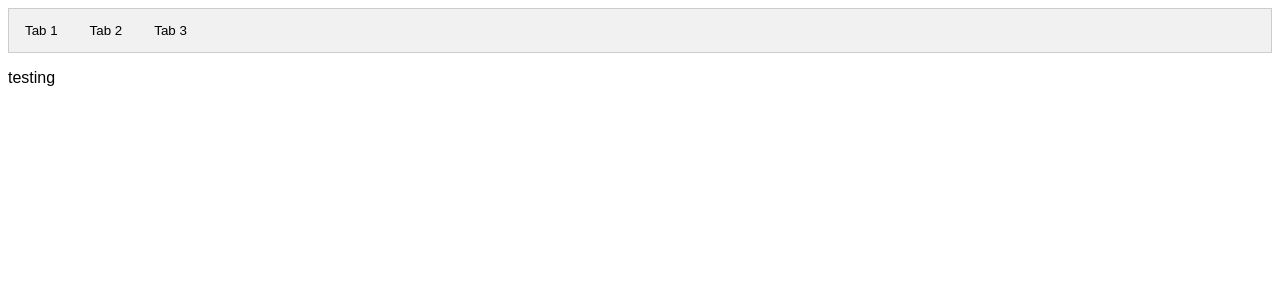
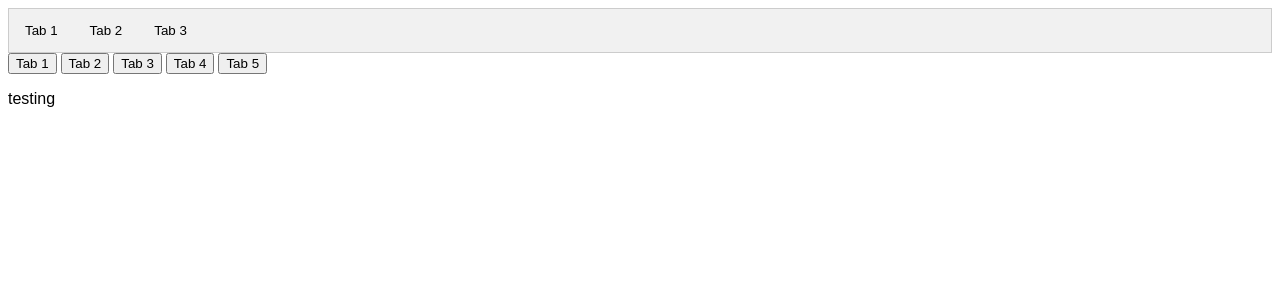
Before and after one commit to SuperBestWebDevSystemsFriends/Web-Solution, a PHP site: page / in a window 1280 px wide. Shown: the top 300 px of the page. Run offline with PHP 8.4, Linux system fonts and the light colour scheme.

Commit message:
Added quick actions

```diff
--- a/index.php
+++ b/index.php
@@ -4,10 +4,17 @@
         <link rel="stylesheet" href="style.css">
     </head>
     <body>
-        <div class="tab">
+        <div class="tab" id="header">
             <button class="tablinks" href="">Tab 1</button>
             <button class="tablinks" href="">Tab 2</button>
             <button class="tablinks" href="">Tab 3</button>
+        </div>
+        <div class="qaction" id = "quickaction">
+            <button class="tablinks" href="">Tab 1</button>
+            <button class="tablinks" href="">Tab 2</button>
+            <button class="tablinks" href="">Tab 3</button>
+            <button class="tablinks" href="">Tab 4</button>
+            <button class="tablinks" href="">Tab 5</button>
         </div>
         <p>testing</p>
         <?php
```
